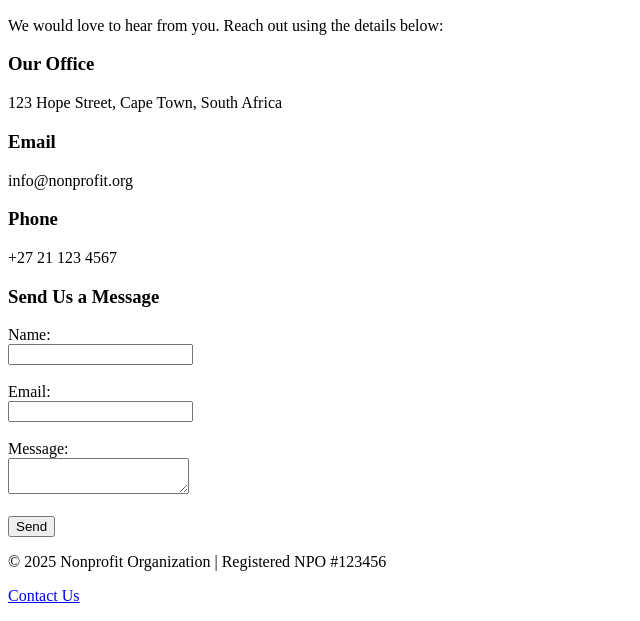
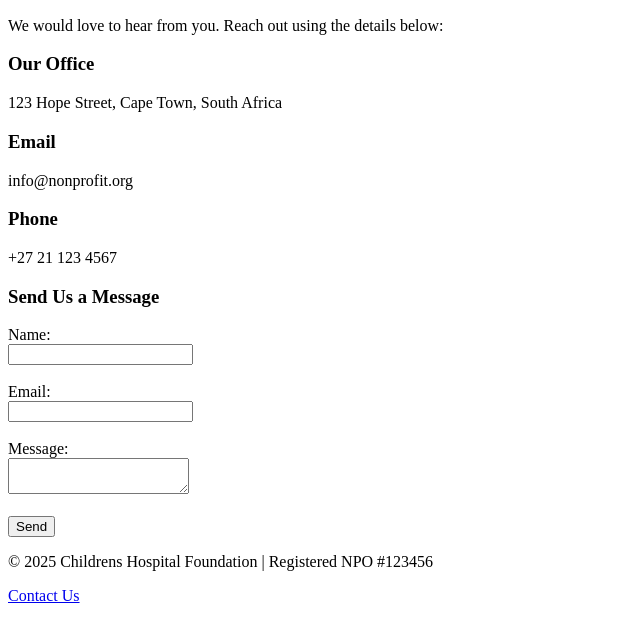
Before and after one commit to kaundaedith-lang/WEDE5020POE1, a plain HTML site: page contact.html in a window 1280 px wide. Shown: the part 220-841 px from the top of the page, without its empty margins (0-640 px from the left). Drawn offline with Linux system fonts and the light colour scheme.

Commit message:
Added html pages

```diff
--- a/contact.html
+++ b/contact.html
@@ -48,7 +48,7 @@
   </main>
 
   <footer>
-    <p>&copy; 2025 Nonprofit Organization | Registered NPO #123456</p>
+    <p>&copy; 2025 Childrens Hospital Foundation | Registered NPO #123456</p>
     <p><a href="contact.html">Contact Us</a></p>
   </footer>
 </body>
```
Also changed, not shown: index.html (+1 -1 lines), programs.html (+1 -1 lines), 1 other file.
